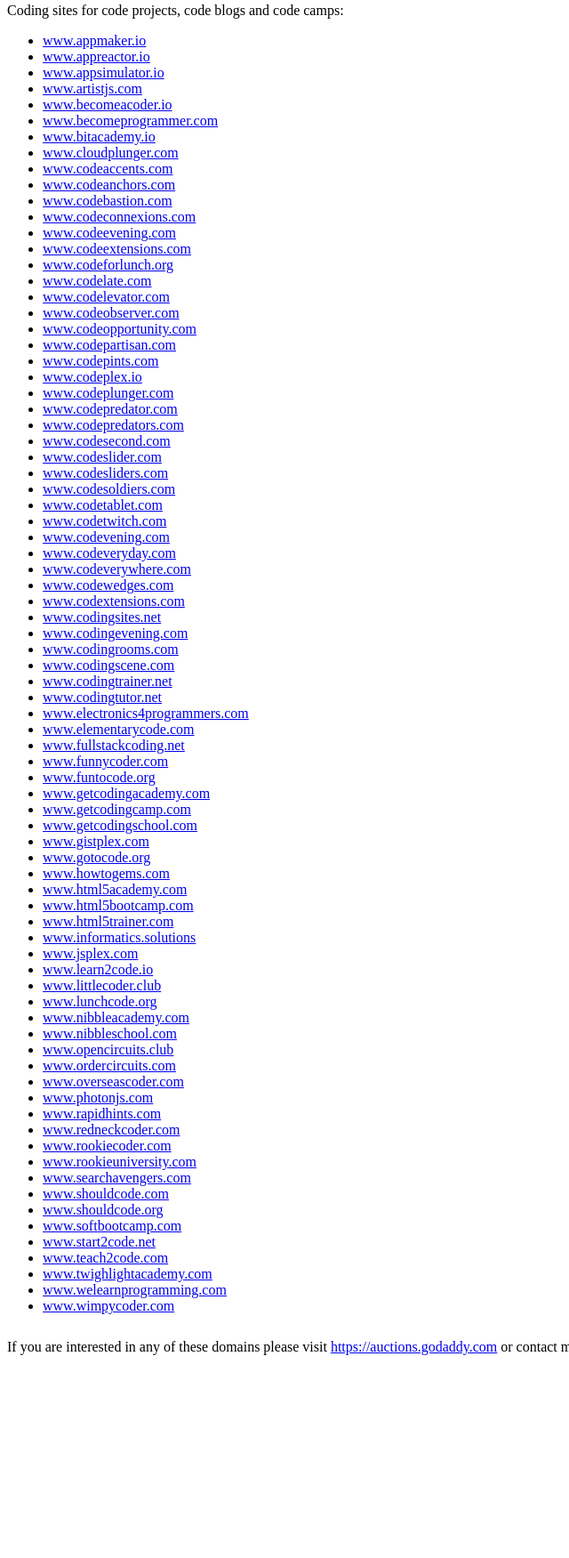
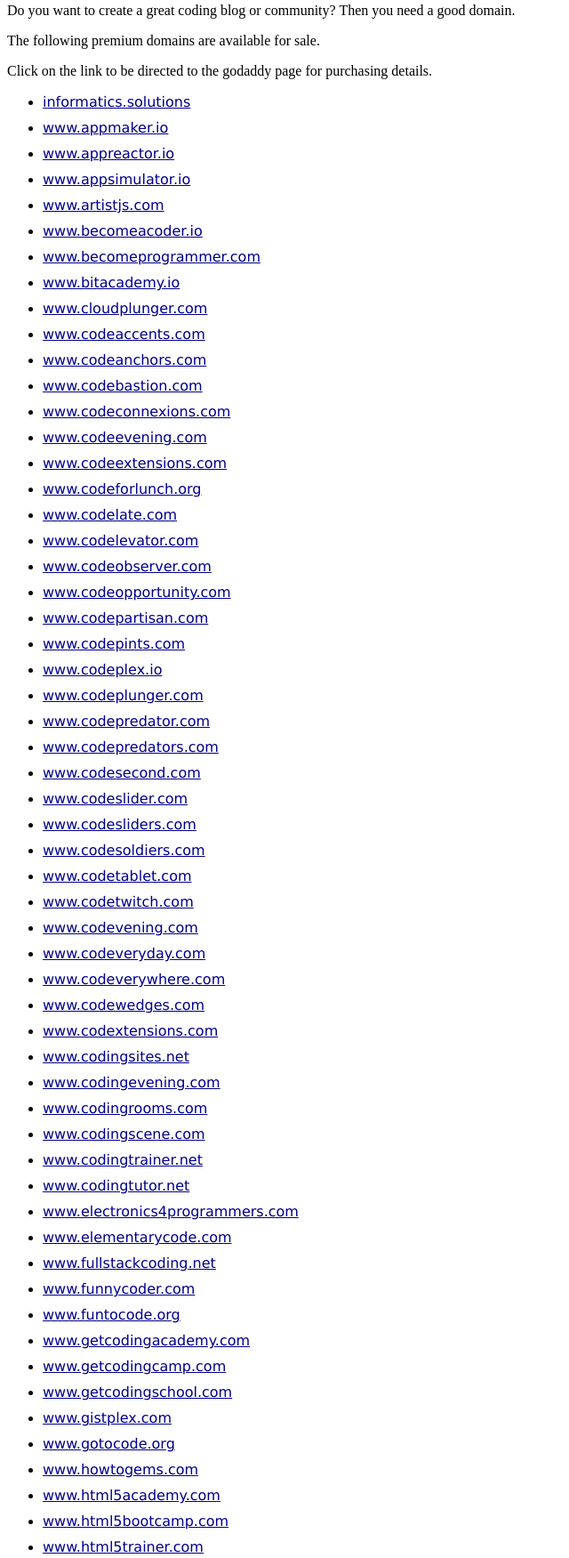
Before and after one commit to mveteanu/CodingSites, a plain HTML site: page index.html in a window 1280 px wide. Shown: the part 63-1814 px from the top of the page at 89% size, without its empty margins (0-640 px from the left). Before the commit the page ends 1602 px from the top, so only its background shows below. Drawn offline with Linux system fonts and the light colour scheme.

Commit message:
Update index.html

```diff
--- a/index.html
+++ b/index.html
@@ -1,98 +1,123 @@
 <html>
 <head>
 <title>Coding Sites</title>
+
+<style>
+a:link {
+    color: darkblue;
+	font-family: verdana;
+}
+
+a:visited {
+    color: darkblue;
+}
+
+a:hover {
+    color: red;
+}
+
+a:active {
+    color: yellow;
+}
+
+li {
+	height: 29px;
+}
+</style>
+
 </head>
 
 <body>
 <h1>Coding sites</h1>
 
-<p>Coding sites for code projects, code blogs and code camps:</p>
+<p>Do you want to create a great coding blog or community? Then you need a good domain.</p>
+<p>The following premium domains are available for sale.</p>
+<p>Click on the link to be directed to the godaddy page for purchasing details.</p>
 
 <ul>
-<li><a href="http://www.appmaker.io">www.appmaker.io</a></li>
-<li><a href="http://www.appreactor.io">www.appreactor.io</a></li>
-<li><a href="http://www.appsimulator.io">www.appsimulator.io</a></li>
-<li><a href="http://www.artistjs.com">www.artistjs.com</a></li>
-<li><a href="http://www.becomeacoder.io">www.becomeacoder.io</a></li>
-<li><a href="http://www.becomeprogrammer.com">www.becomeprogrammer.com</a></li>
-<li><a href="http://www.bitacademy.io">www.bitacademy.io</a></li>
-<li><a href="http://www.cloudplunger.com">www.cloudplunger.com</a></li>
-<li><a href="http://www.codeaccents.com">www.codeaccents.com</a></li>
-<li><a href="http://www.codeanchors.com">www.codeanchors.com</a></li>
-<li><a href="http://www.codebastion.com">www.codebastion.com</a></li>
-<li><a href="http://www.codeconnexions.com">www.codeconnexions.com</a></li>
-<li><a href="http://www.codeevening.com">www.codeevening.com</a></li>
-<li><a href="http://www.codeextensions.com">www.codeextensions.com</a></li>
-<li><a href="http://www.codeforlunch.org">www.codeforlunch.org</a></li>
-<li><a href="http://www.codelate.com">www.codelate.com</a></li>
-<li><a href="http://www.codelevator.com">www.codelevator.com</a></li>
-<li><a href="http://www.codeobserver.com">www.codeobserver.com</a></li>
-<li><a href="http://www.codeopportunity.com">www.codeopportunity.com</a></li>
-<li><a href="http://www.codepartisan.com">www.codepartisan.com</a></li>
-<li><a href="http://www.codepints.com">www.codepints.com</a></li>
-<li><a href="http://www.codeplex.io">www.codeplex.io</a></li>
-<li><a href="http://www.codeplunger.com">www.codeplunger.com</a></li>
-<li><a href="http://www.codepredator.com">www.codepredator.com</a></li>
-<li><a href="http://www.codepredators.com">www.codepredators.com</a></li>
-<li><a href="http://www.codesecond.com">www.codesecond.com</a></li>
-<li><a href="http://www.codeslider.com">www.codeslider.com</a></li>
-<li><a href="http://www.codesliders.com">www.codesliders.com</a></li>
-<li><a href="http://www.codesoldiers.com">www.codesoldiers.com</a></li>
-<li><a href="http://www.codetablet.com">www.codetablet.com</a></li>
-<li><a href="http://www.codetwitch.com">www.codetwitch.com</a></li>
-<li><a href="http://www.codevening.com">www.codevening.com</a></li>
-<li><a href="http://www.codeveryday.com">www.codeveryday.com</a></li>
-<li><a href="http://www.codeverywhere.com">www.codeverywhere.com</a></li>
-<li><a href="http://www.codewedges.com">www.codewedges.com</a></li>
-<li><a href="http://www.codextensions.com">www.codextensions.com</a></li>
-<li><a href="http://www.codingsites.net">www.codingsites.net</a></li>
-<li><a href="http://www.codingevening.com">www.codingevening.com</a></li>
-<li><a href="http://www.codingrooms.com">www.codingrooms.com</a></li>
-<li><a href="http://www.codingscene.com">www.codingscene.com</a></li>
-<li><a href="http://www.codingtrainer.net">www.codingtrainer.net</a></li>
-<li><a href="http://www.codingtutor.net">www.codingtutor.net</a></li>
-<li><a href="http://www.electronics4programmers.com">www.electronics4programmers.com</a></li>
-<li><a href="http://www.elementarycode.com">www.elementarycode.com</a></li>
-<li><a href="http://www.fullstackcoding.net">www.fullstackcoding.net</a></li>
-<li><a href="http://www.funnycoder.com">www.funnycoder.com</a></li>
-<li><a href="http://www.funtocode.org">www.funtocode.org</a></li>
-<li><a href="http://www.getcodingacademy.com">www.getcodingacademy.com</a></li>
-<li><a href="http://www.getcodingcamp.com">www.getcodingcamp.com</a></li>
-<li><a href="http://www.getcodingschool.com">www.getcodingschool.com</a></li>
-<li><a href="http://www.gistplex.com">www.gistplex.com</a></li>
-<li><a href="http://www.gotocode.org">www.gotocode.org</a></li>
-<li><a href="http://www.howtogems.com">www.howtogems.com</a></li>
-<li><a href="http://www.html5academy.com">www.html5academy.com</a></li>
-<li><a href="http://www.html5bootcamp.com">www.html5bootcamp.com</a></li>
-<li><a href="http://www.html5trainer.com">www.html5trainer.com</a></li>
-<li><a href="http://www.informatics.solutions">www.informatics.solutions</a></li>
-<li><a href="http://www.jsplex.com">www.jsplex.com</a></li>
-<li><a href="http://www.learn2code.io">www.learn2code.io</a></li>
-<li><a href="http://www.littlecoder.club">www.littlecoder.club</a></li>
-<li><a href="http://www.lunchcode.org">www.lunchcode.org</a></li>
-<li><a href="http://www.nibbleacademy.com">www.nibbleacademy.com</a></li>
-<li><a href="http://www.nibbleschool.com">www.nibbleschool.com</a></li>
-<li><a href="http://www.opencircuits.club">www.opencircuits.club</a></li>
-<li><a href="http://www.ordercircuits.com">www.ordercircuits.com</a></li>
-<li><a href="http://www.overseascoder.com">www.overseascoder.com</a></li>
-<li><a href="http://www.photonjs.com">www.photonjs.com</a></li>
-<li><a href="http://www.rapidhints.com">www.rapidhints.com</a></li>
-<li><a href="http://www.redneckcoder.com">www.redneckcoder.com</a></li>
-<li><a href="http://www.rookiecoder.com">www.rookiecoder.com</a></li>
-<li><a href="http://www.rookieuniversity.com">www.rookieuniversity.com</a></li>
-<li><a href="http://www.searchavengers.com">www.searchavengers.com</a></li>
-<li><a href="http://www.shouldcode.com">www.shouldcode.com</a></li>
-<li><a href="http://www.shouldcode.org">www.shouldcode.org</a></li>
-<li><a href="http://www.softbootcamp.com">www.softbootcamp.com</a></li>
-<li><a href="http://www.start2code.net">www.start2code.net</a></li>
-<li><a href="http://www.teach2code.com">www.teach2code.com</a></li>
-<li><a href="http://www.twighlightacademy.com">www.twighlightacademy.com</a></li>
-<li><a href="http://www.welearnprogramming.com">www.welearnprogramming.com</a></li>
-<li><a href="http://www.wimpycoder.com">www.wimpycoder.com</a></li>
+<li><a href="https://www.godaddy.com/dpp/find?checkAvail=1&domainToCheck=informatics.solutions">informatics.solutions</a></li>
+<li><a href="https://www.godaddy.com/dpp/find?checkAvail=1&domainToCheck=www.appmaker.io">www.appmaker.io</a></li>
+<li><a href="https://www.godaddy.com/dpp/find?checkAvail=1&domainToCheck=www.appreactor.io">www.appreactor.io</a></li>
+<li><a href="https://www.godaddy.com/dpp/find?checkAvail=1&domainToCheck=www.appsimulator.io">www.appsimulator.io</a></li>
+<li><a href="https://www.godaddy.com/dpp/find?checkAvail=1&domainToCheck=www.artistjs.com">www.artistjs.com</a></li>
+<li><a href="https://www.godaddy.com/dpp/find?checkAvail=1&domainToCheck=www.becomeacoder.io">www.becomeacoder.io</a></li>
+<li><a href="https://www.godaddy.com/dpp/find?checkAvail=1&domainToCheck=www.becomeprogrammer.com">www.becomeprogrammer.com</a></li>
+<li><a href="https://www.godaddy.com/dpp/find?checkAvail=1&domainToCheck=www.bitacademy.io">www.bitacademy.io</a></li>
+<li><a href="https://www.godaddy.com/dpp/find?checkAvail=1&domainToCheck=www.cloudplunger.com">www.cloudplunger.com</a></li>
+<li><a href="https://www.godaddy.com/dpp/find?checkAvail=1&domainToCheck=www.codeaccents.com">www.codeaccents.com</a></li>
+<li><a href="https://www.godaddy.com/dpp/find?checkAvail=1&domainToCheck=www.codeanchors.com">www.codeanchors.com</a></li>
+<li><a href="https://www.godaddy.com/dpp/find?checkAvail=1&domainToCheck=www.codebastion.com">www.codebastion.com</a></li>
+<li><a href="https://www.godaddy.com/dpp/find?checkAvail=1&domainToCheck=www.codeconnexions.com">www.codeconnexions.com</a></li>
+<li><a href="https://www.godaddy.com/dpp/find?checkAvail=1&domainToCheck=www.codeevening.com">www.codeevening.com</a></li>
+<li><a href="https://www.godaddy.com/dpp/find?checkAvail=1&domainToCheck=www.codeextensions.com">www.codeextensions.com</a></li>
+<li><a href="https://www.godaddy.com/dpp/find?checkAvail=1&domainToCheck=www.codeforlunch.org">www.codeforlunch.org</a></li>
+<li><a href="https://www.godaddy.com/dpp/find?checkAvail=1&domainToCheck=www.codelate.com">www.codelate.com</a></li>
+<li><a href="https://www.godaddy.com/dpp/find?checkAvail=1&domainToCheck=www.codelevator.com">www.codelevator.com</a></li>
+<li><a href="https://www.godaddy.com/dpp/find?checkAvail=1&domainToCheck=www.codeobserver.com">www.codeobserver.com</a></li>
+<li><a href="https://www.godaddy.com/dpp/find?checkAvail=1&domainToCheck=www.codeopportunity.com">www.codeopportunity.com</a></li>
+<li><a href="https://www.godaddy.com/dpp/find?checkAvail=1&domainToCheck=www.codepartisan.com">www.codepartisan.com</a></li>
+<li><a href="https://www.godaddy.com/dpp/find?checkAvail=1&domainToCheck=www.codepints.com">www.codepints.com</a></li>
+<li><a href="https://www.godaddy.com/dpp/find?checkAvail=1&domainToCheck=www.codeplex.io">www.codeplex.io</a></li>
+<li><a href="https://www.godaddy.com/dpp/find?checkAvail=1&domainToCheck=www.codeplunger.com">www.codeplunger.com</a></li>
+<li><a href="https://www.godaddy.com/dpp/find?checkAvail=1&domainToCheck=www.codepredator.com">www.codepredator.com</a></li>
+<li><a href="https://www.godaddy.com/dpp/find?checkAvail=1&domainToCheck=www.codepredators.com">www.codepredators.com</a></li>
+<li><a href="https://www.godaddy.com/dpp/find?checkAvail=1&domainToCheck=www.codesecond.com">www.codesecond.com</a></li>
+<li><a href="https://www.godaddy.com/dpp/find?checkAvail=1&domainToCheck=www.codeslider.com">www.codeslider.com</a></li>
+<li><a href="https://www.godaddy.com/dpp/find?checkAvail=1&domainToCheck=www.codesliders.com">www.codesliders.com</a></li>
+<li><a href="https://www.godaddy.com/dpp/find?checkAvail=1&domainToCheck=www.codesoldiers.com">www.codesoldiers.com</a></li>
+<li><a href="https://www.godaddy.com/dpp/find?checkAvail=1&domainToCheck=www.codetablet.com">www.codetablet.com</a></li>
+<li><a href="https://www.godaddy.com/dpp/find?checkAvail=1&domainToCheck=www.codetwitch.com">www.codetwitch.com</a></li>
+<li><a href="https://www.godaddy.com/dpp/find?checkAvail=1&domainToCheck=www.codevening.com">www.codevening.com</a></li>
+<li><a href="https://www.godaddy.com/dpp/find?checkAvail=1&domainToCheck=www.codeveryday.com">www.codeveryday.com</a></li>
+<li><a href="https://www.godaddy.com/dpp/find?checkAvail=1&domainToCheck=www.codeverywhere.com">www.codeverywhere.com</a></li>
+<li><a href="https://www.godaddy.com/dpp/find?checkAvail=1&domainToCheck=www.codewedges.com">www.codewedges.com</a></li>
+<li><a href="https://www.godaddy.com/dpp/find?checkAvail=1&domainToCheck=www.codextensions.com">www.codextensions.com</a></li>
+<li><a href="https://www.godaddy.com/dpp/find?checkAvail=1&domainToCheck=www.codingsites.net">www.codingsites.net</a></li>
+<li><a href="https://www.godaddy.com/dpp/find?checkAvail=1&domainToCheck=www.codingevening.com">www.codingevening.com</a></li>
+<li><a href="https://www.godaddy.com/dpp/find?checkAvail=1&domainToCheck=www.codingrooms.com">www.codingrooms.com</a></li>
+<li><a href="https://www.godaddy.com/dpp/find?checkAvail=1&domainToCheck=www.codingscene.com">www.codingscene.com</a></li>
+<li><a href="https://www.godaddy.com/dpp/find?checkAvail=1&domainToCheck=www.codingtrainer.net">www.codingtrainer.net</a></li>
+<li><a href="https://www.godaddy.com/dpp/find?checkAvail=1&domainToCheck=www.codingtutor.net">www.codingtutor.net</a></li>
+<li><a href="https://www.godaddy.com/dpp/find?checkAvail=1&domainToCheck=www.electronics4programmers.com">www.electronics4programmers.com</a></li>
+<li><a href="https://www.godaddy.com/dpp/find?checkAvail=1&domainToCheck=www.elementarycode.com">www.elementarycode.com</a></li>
+<li><a href="https://www.godaddy.com/dpp/find?checkAvail=1&domainToCheck=www.fullstackcoding.net">www.fullstackcoding.net</a></li>
+<li><a href="https://www.godaddy.com/dpp/find?checkAvail=1&domainToCheck=www.funnycoder.com">www.funnycoder.com</a></li>
+<li><a href="https://www.godaddy.com/dpp/find?checkAvail=1&domainToCheck=www.funtocode.org">www.funtocode.org</a></li>
+<li><a href="https://www.godaddy.com/dpp/find?checkAvail=1&domainToCheck=www.getcodingacademy.com">www.getcodingacademy.com</a></li>
+<li><a href="https://www.godaddy.com/dpp/find?checkAvail=1&domainToCheck=www.getcodingcamp.com">www.getcodingcamp.com</a></li>
+<li><a href="https://www.godaddy.com/dpp/find?checkAvail=1&domainToCheck=www.getcodingschool.com">www.getcodingschool.com</a></li>
+<li><a href="https://www.godaddy.com/dpp/find?checkAvail=1&domainToCheck=www.gistplex.com">www.gistplex.com</a></li>
+<li><a href="https://www.godaddy.com/dpp/find?checkAvail=1&domainToCheck=www.gotocode.org">www.gotocode.org</a></li>
+<li><a href="https://www.godaddy.com/dpp/find?checkAvail=1&domainToCheck=www.howtogems.com">www.howtogems.com</a></li>
+<li><a href="https://www.godaddy.com/dpp/find?checkAvail=1&domainToCheck=www.html5academy.com">www.html5academy.com</a></li>
+<li><a href="https://www.godaddy.com/dpp/find?checkAvail=1&domainToCheck=www.html5bootcamp.com">www.html5bootcamp.com</a></li>
+<li><a href="https://www.godaddy.com/dpp/find?checkAvail=1&domainToCheck=www.html5trainer.com">www.html5trainer.com</a></li>
+<li><a href="https://www.godaddy.com/dpp/find?checkAvail=1&domainToCheck=www.jsplex.com">www.jsplex.com</a></li>
+<li><a href="https://www.godaddy.com/dpp/find?checkAvail=1&domainToCheck=www.learn2code.io">www.learn2code.io</a></li>
+<li><a href="https://www.godaddy.com/dpp/find?checkAvail=1&domainToCheck=www.littlecoder.club">www.littlecoder.club</a></li>
+<li><a href="https://www.godaddy.com/dpp/find?checkAvail=1&domainToCheck=www.lunchcode.org">www.lunchcode.org</a></li>
+<li><a href="https://www.godaddy.com/dpp/find?checkAvail=1&domainToCheck=www.nibbleacademy.com">www.nibbleacademy.com</a></li>
+<li><a href="https://www.godaddy.com/dpp/find?checkAvail=1&domainToCheck=www.nibbleschool.com">www.nibbleschool.com</a></li>
+<li><a href="https://www.godaddy.com/dpp/find?checkAvail=1&domainToCheck=www.opencircuits.club">www.opencircuits.club</a></li>
+<li><a href="https://www.godaddy.com/dpp/find?checkAvail=1&domainToCheck=www.ordercircuits.com">www.ordercircuits.com</a></li>
+<li><a href="https://www.godaddy.com/dpp/find?checkAvail=1&domainToCheck=www.overseascoder.com">www.overseascoder.com</a></li>
+<li><a href="https://www.godaddy.com/dpp/find?checkAvail=1&domainToCheck=www.photonjs.com">www.photonjs.com</a></li>
+<li><a href="https://www.godaddy.com/dpp/find?checkAvail=1&domainToCheck=www.rapidhints.com">www.rapidhints.com</a></li>
+<li><a href="https://www.godaddy.com/dpp/find?checkAvail=1&domainToCheck=www.redneckcoder.com">www.redneckcoder.com</a></li>
+<li><a href="https://www.godaddy.com/dpp/find?checkAvail=1&domainToCheck=www.rookiecoder.com">www.rookiecoder.com</a></li>
+<li><a href="https://www.godaddy.com/dpp/find?checkAvail=1&domainToCheck=www.rookieuniversity.com">www.rookieuniversity.com</a></li>
+<li><a href="https://www.godaddy.com/dpp/find?checkAvail=1&domainToCheck=www.searchavengers.com">www.searchavengers.com</a></li>
+<li><a href="https://www.godaddy.com/dpp/find?checkAvail=1&domainToCheck=www.shouldcode.com">www.shouldcode.com</a></li>
+<li><a href="https://www.godaddy.com/dpp/find?checkAvail=1&domainToCheck=www.shouldcode.org">www.shouldcode.org</a></li>
+<li><a href="https://www.godaddy.com/dpp/find?checkAvail=1&domainToCheck=www.softbootcamp.com">www.softbootcamp.com</a></li>
+<li><a href="https://www.godaddy.com/dpp/find?checkAvail=1&domainToCheck=www.start2code.net">www.start2code.net</a></li>
+<li><a href="https://www.godaddy.com/dpp/find?checkAvail=1&domainToCheck=www.teach2code.com">www.teach2code.com</a></li>
+<li><a href="https://www.godaddy.com/dpp/find?checkAvail=1&domainToCheck=www.twighlightacademy.com">www.twighlightacademy.com</a></li>
+<li><a href="https://www.godaddy.com/dpp/find?checkAvail=1&domainToCheck=www.welearnprogramming.com">www.welearnprogramming.com</a></li>
+<li><a href="https://www.godaddy.com/dpp/find?checkAvail=1&domainToCheck=www.wimpycoder.com">www.wimpycoder.com</a></li>
 </ul>
 
-  <p>If you are interested in any of these domains please visit <a href="https://auctions.godaddy.com">https://auctions.godaddy.com</a> or contact me at: <img src="img/vmasoft.png">
-</p>
+<p>If you have any questions please contact me at: <img src="img/vmasoft.png"></p>
 
 </body>
 
```
